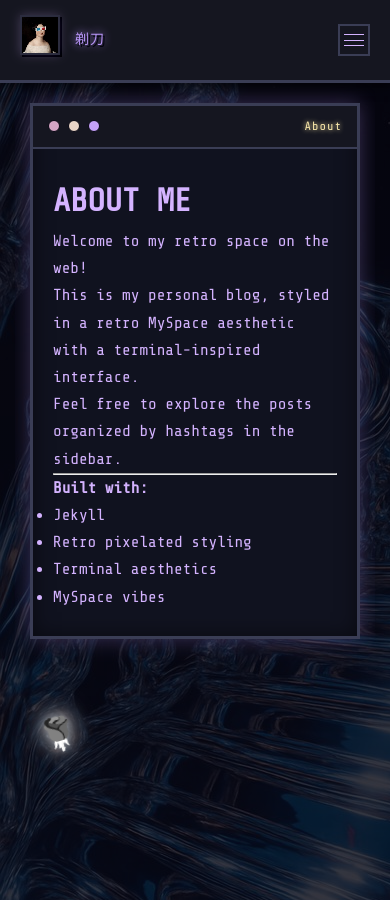
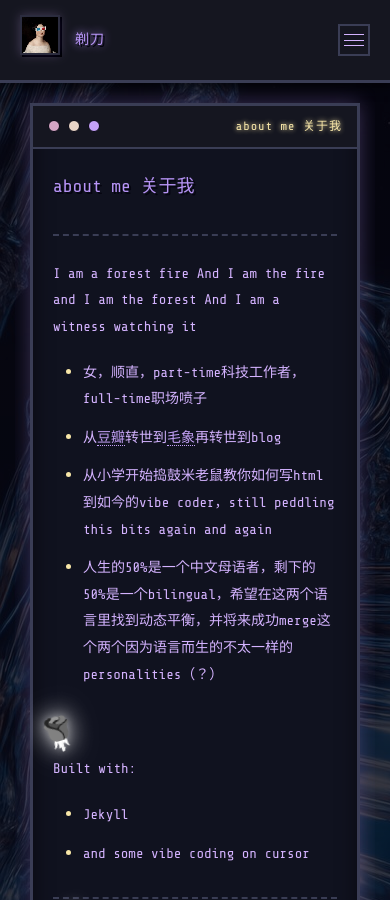
Before and after one commit to e-razorhead/e-razorhead.github.io, a Jekyll site: the page built from about.md, in a window 390 px wide and 900 px high. Built offline with Jekyll 4.4.1, drawn with Linux system fonts in a browser that asks for light colours.

Commit message:
blog updates + style changes

```diff
--- a/_config.yml
+++ b/_config.yml
@@ -24,7 +24,6 @@ description: >- # this means to ignore newlines until "baseurl:"
 baseurl: "" # the subpath of your site, e.g. /blog
 url: "https://e-razorhead.github.io" # the base hostname & protocol for your site
 twitter_username: jekyllrb
-github_username: e-razorhead
 mastodon_profile: https://m.cmx.im/@tidao
 douban_profile: https://www.douban.com/people/63351658
 # Build settings
--- a/_layouts/default.html
+++ b/_layouts/default.html
@@ -97,9 +97,6 @@
           <ul class="hashtag-menu">
             <li><a href="/" class="hashtag-link">#home</a></li>
             <li><a href="/about" class="hashtag-link">#about</a></li>
-            {% if site.github_username %}
-            <li><a href="https://github.com/{{ site.github_username }}" class="hashtag-link" target="_blank">#github</a></li>
-            {% endif %}
             {% if site.mastodon_profile %}
             <li><a href="{{ site.mastodon_profile }}" class="hashtag-link" target="_blank" rel="me">#mastodon</a></li>
             {% endif %}
--- a/_layouts/home.html
+++ b/_layouts/home.html
@@ -3,7 +3,7 @@ layout: default
 ---
 <div class="home">
   <div class="welcome-section">
-    <h1 class="retro-title">欢迎来到我的博客</h1>
+    <h1 class="retro-title"></h1>
     <p class="retro-subtitle">> {{ site.description | default: "A retro blog in the style of MySpace" }}</p>
   </div>
 
--- a/about.md
+++ b/about.md
@@ -1,20 +1,18 @@
 ---
-layout: default
-title: About
+layout: post
+title: "about me 关于我"
 ---
 
-# ABOUT ME
+I am a forest fire
+And I am the fire and I am the forest
+And I am a witness watching it
 
-> Welcome to my retro space on the web!
+- 女，顺直，part-time科技工作者，full-time职场喷子
+- 从[豆瓣](https://www.douban.com/people/63351658/)转世到[毛象](https://m.cmx.im/@tidao)再转世到blog
+- 从小学开始捣鼓米老鼠教你如何写html到如今的vibe coder，still peddling this bits again and again
+- 人生的50%是一个中文母语者，剩下的50%是一个bilingual，希望在这两个语言里找到动态平衡，并将来成功merge这个两个因为语言而生的不太一样的personalities（？）
 
-This is my personal blog, styled in a retro MySpace aesthetic with a terminal-inspired interface.
-
-Feel free to explore the posts organized by hashtags in the sidebar.
-
----
-
-**Built with:**
+<br><br>
+Built with:
 - Jekyll
-- Retro pixelated styling
-- Terminal aesthetics
-- MySpace vibes
+- and some vibe coding on cursor
--- a/assets/css/main.css
+++ b/assets/css/main.css
@@ -328,12 +328,42 @@ body {
 
 .post-content h1,
 .post-content h2,
+.post-content h3,
+.post-content h4,
+.post-content h5,
+.post-content h6 {
+  font-family: 'Share Tech Mono', monospace;
+  color: var(--accent-yellow);
+  margin: 25px 0 20px 0;
+  font-weight: 400;
+  text-shadow:
+    1px 1px 0 var(--bg-darker),
+    0 0 10px var(--accent-yellow),
+    0 0 20px rgba(247, 230, 168, 0.3);
+}
+
+.post-content h1 {
+  font-size: 22px;
+}
+
+.post-content h2 {
+  font-size: 20px;
+}
+
 .post-content h3 {
-  font-family: 'Share Tech Mono', monospace;
-  color: var(--accent);
-  margin: 25px 0 20px 0;
   font-size: 18px;
-  font-weight: 400;
+}
+
+.post-content h4 {
+  font-size: 17px;
+}
+
+.post-content h5 {
+  font-size: 16px;
+}
+
+.post-content h6 {
+  font-size: 15px;
 }
 
 .post-content a {
@@ -368,6 +398,33 @@ body {
 .post-content pre code {
   border: none;
   padding: 0;
+}
+
+/* Markdown lists styling */
+.post-content ul,
+.post-content ol {
+  margin: 15px 0;
+  padding-left: 30px;
+}
+
+.post-content ul li {
+  margin-bottom: 8px;
+  color: var(--text-primary);
+}
+
+.post-content ul li::marker {
+  color: var(--accent-yellow);
+  font-size: 1.2em;
+}
+
+.post-content ol li {
+  margin-bottom: 8px;
+  color: var(--text-primary);
+}
+
+.post-content ol li::marker {
+  color: var(--accent-yellow);
+  font-weight: bold;
 }
 
 .post-footer {
@@ -1023,10 +1080,25 @@ body {
     font-size: 14px;
   }
 
-  .post-content h1,
-  .post-content h2,
+  .post-content h1 {
+    font-size: 20px;
+  }
+
+  .post-content h2 {
+    font-size: 18px;
+  }
+
   .post-content h3 {
+    font-size: 17px;
+  }
+
+  .post-content h4 {
     font-size: 16px;
+  }
+
+  .post-content h5,
+  .post-content h6 {
+    font-size: 15px;
   }
 
   .floating-rose {
```
Also changed, not shown: _posts/2026-01-01-2025letter.md (added, +27 -0 lines).
